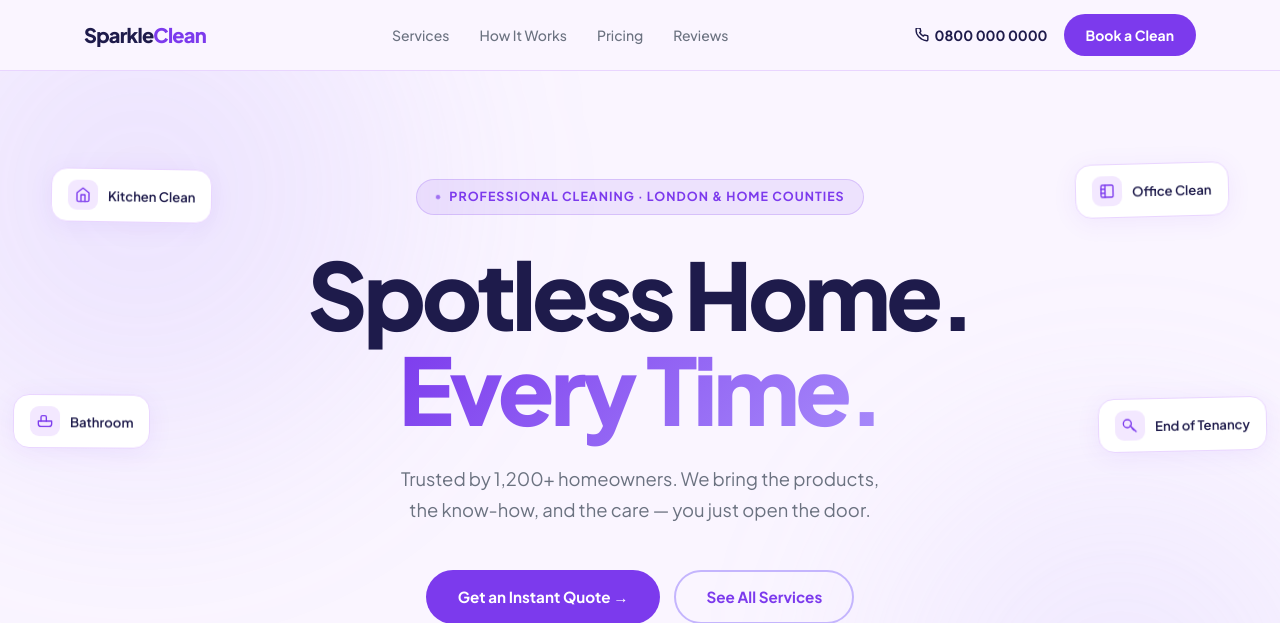
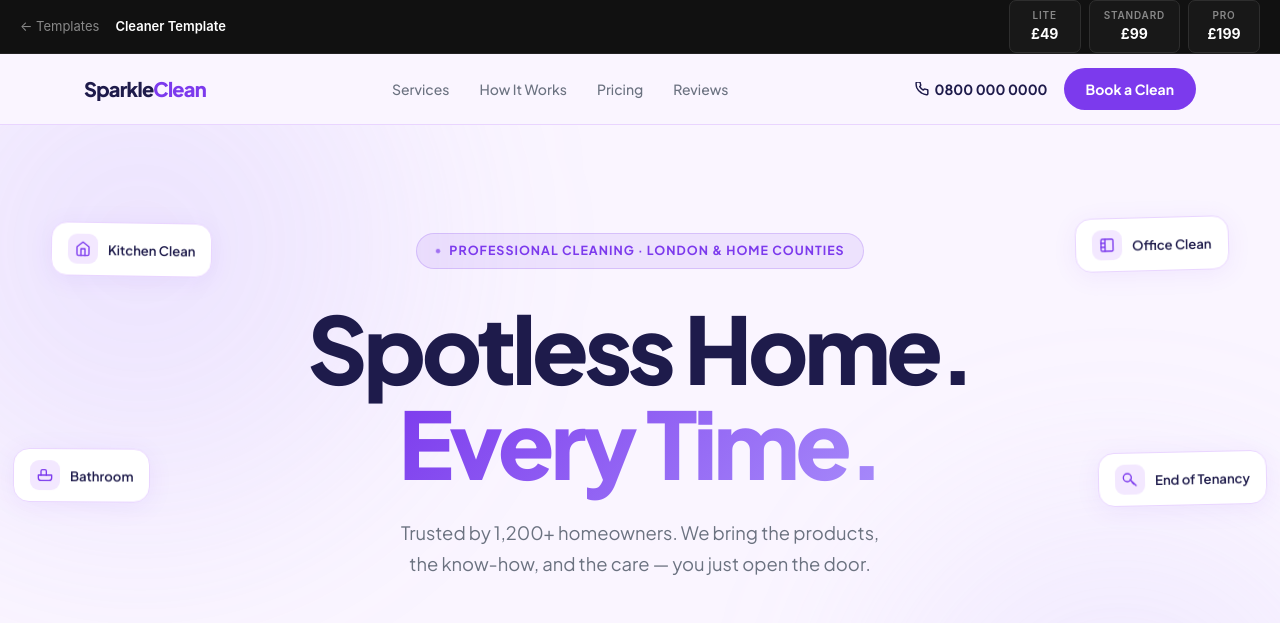
Before and after one commit to DanSadovschi/personalagency, a web app: file src/templates/cleaner/index.html in a window 1280 px wide. Shown: the top 623 px of the page. Run offline with its HTML, style and script files only (its server is not run), Linux system fonts and the light colour scheme.

Commit message:
Add preview bar to Cleaner template
Adds window.__previewBar config + /js/preview-bar.js loader —
the same sticky top bar with Lite/Standard/Pro pricing buttons
that all other templates (plumber, builder, electrician, garage) have.
Stripe client_reference_id set to "cleaner".

https://claude.ai/code/session_015H5aZ7n8MiZvJcC2JgUbF1

```diff
--- a/src/templates/cleaner/index.html
+++ b/src/templates/cleaner/index.html
@@ -381,6 +381,19 @@
   </style>
 </head>
 <body>
+
+  <!-- Preview bar config + script -->
+  <script>
+    window.__previewBar = {
+      name: "Cleaner Template",
+      tiers: [
+        { label: "Lite",     price: "£49",  url: "https://buy.stripe.com/7sY14o7Nb2AGeLoaRDf7i00?client_reference_id=cleaner" },
+        { label: "Standard", price: "£99",  url: "https://buy.stripe.com/fZuaEY6J71wC0Uye3Pf7i01?client_reference_id=cleaner" },
+        { label: "Pro",      price: "£199", url: "https://buy.stripe.com/00w9AU1oNdfk5aOgbXf7i02?client_reference_id=cleaner" }
+      ]
+    };
+  </script>
+  <script src="/js/preview-bar.js"></script>
 
   <!-- ── NAV ── -->
   <nav>
```
